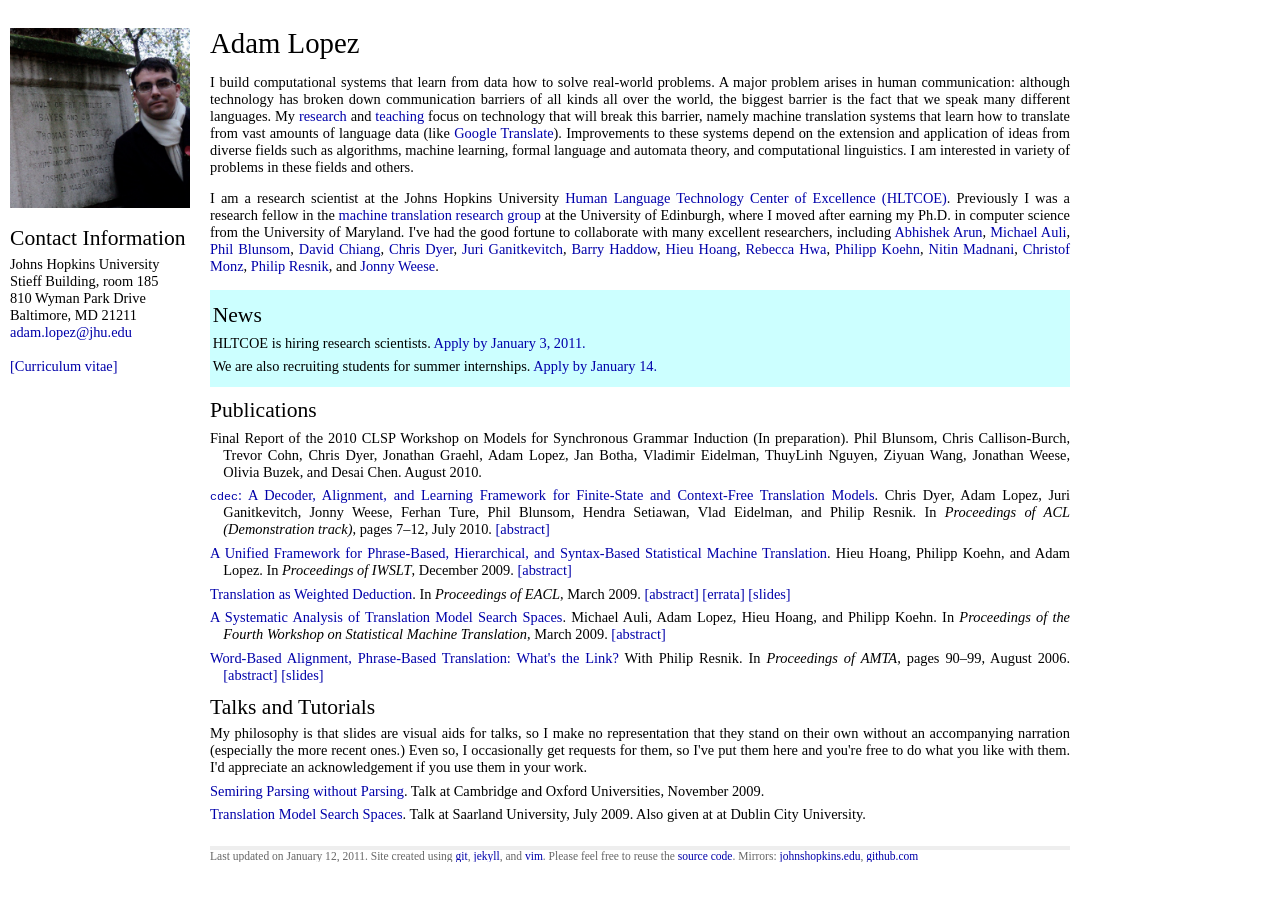
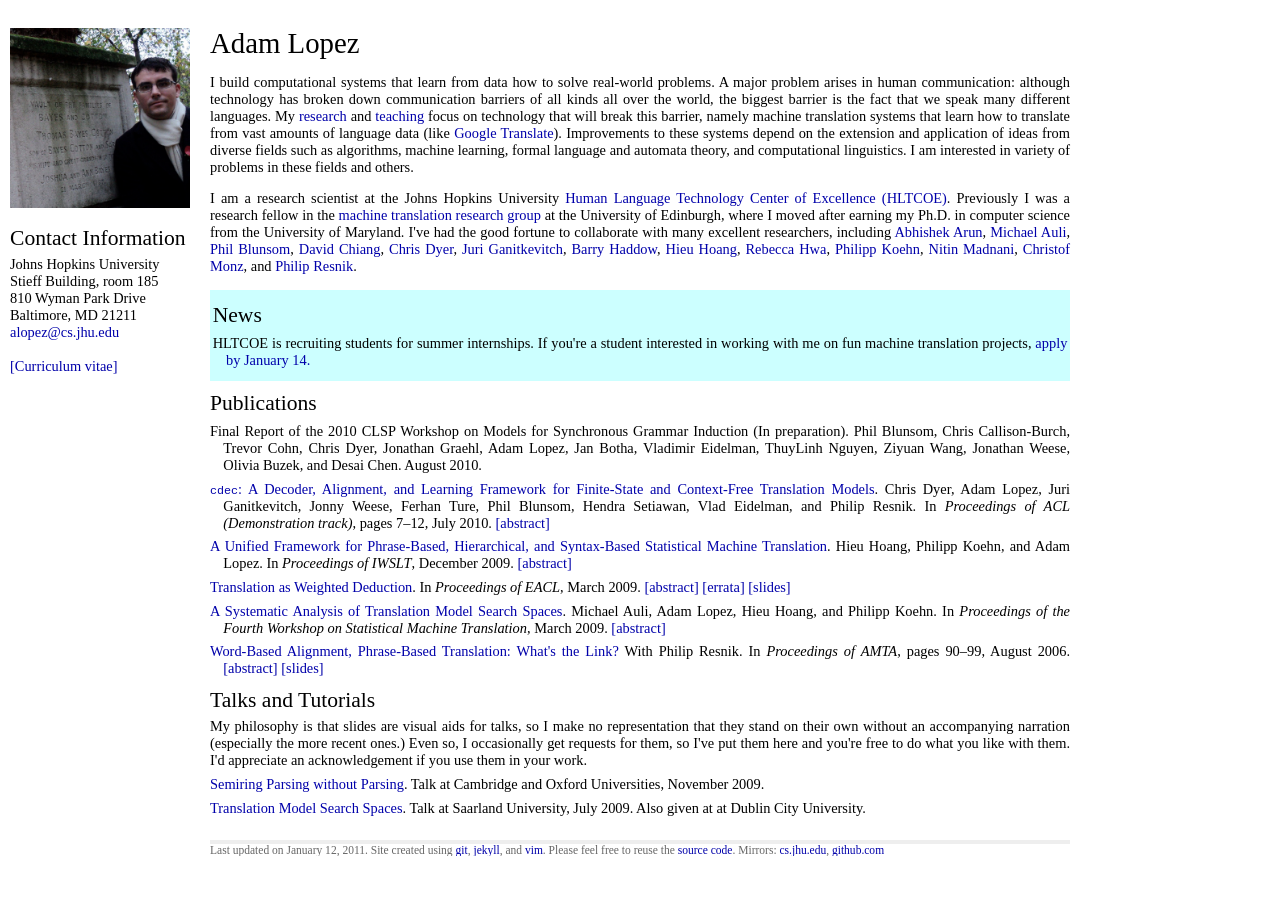
Before and after one commit to alopez/alopez.github.com, a Jekyll site: the page built from index.html, in a window 1280 px wide. Built offline with Jekyll 4.4.1, drawn with Linux system fonts in a browser that asks for light colours.

Commit message:
Updated url and email

```diff
--- a/_layouts/default.html
+++ b/_layouts/default.html
@@ -44,7 +44,7 @@
       Stieff Building, room 185<br/>
       810 Wyman Park Drive<br/>
       Baltimore, MD 21211<br/>
-      <a href="mailto:adam.lopez@jhu.edu">adam.lopez@jhu.edu</a><br/>
+      <a href="mailto:alopez@cs.jhu.edu">alopez@cs.jhu.edu</a><br/>
       <br/>
       <a href="adam_lopez_cv.pdf">[Curriculum vitae]</a>
     </p>
@@ -60,7 +60,7 @@
       and <a href="http://www.vim.org/">vim</a>.
       Please feel free to reuse the
       <a href="http://github.com/alopez/alopez.github.com/tree/master">source code</a>.
-      Mirrors: <a href="https://jshare.johnshopkins.edu/alopez20">johnshopkins.edu</a>,
+      Mirrors: <a href="http://www.cs.jhu.edu/~alopez">cs.jhu.edu</a>,
       <a href="http://alopez.github.com">github.com</a>
     </div>
  </div>
--- a/index.html
+++ b/index.html
@@ -43,16 +43,14 @@ I've had the good fortune to collaborate with many excellent researchers, includ
 <a href="http://www.cs.pitt.edu/~hwa">Rebecca Hwa</a>,
 <a href="http://www.iccs.informatics.ed.ac.uk/~pkoehn/">Philipp Koehn</a>,
 <a href="http://www.desilinguist.org">Nitin Madnani</a>,
-<a href="http://staff.science.uva.nl/~christof/">Christof Monz</a>,
-<a href="http://www.umiacs.umd.edu/%7Eresnik">Philip Resnik</a>, and
-<a href="http://cs.jhu.edu/~jonny/">Jonny Weese</a>.
+<a href="http://staff.science.uva.nl/~christof/">Christof Monz</a>, and
+<a href="http://www.umiacs.umd.edu/%7Eresnik">Philip Resnik</a>.
 </div>
 
 <div id="news" class="news">
 <h2>News</h2>
 <ul>
-<li>HLTCOE is hiring research scientists.  <a href="http://web.jhu.edu/HLTCOE/jobs2.html">Apply by January 3, 2011.</a></li>
-<li>We are also recruiting students for summer internships. <a href="http://web.jhu.edu/HLTCOE/scaleinterns2011.html">Apply by January 14.</a></li>
+<li>HLTCOE is recruiting students for summer internships.  If you're a student interested in working with me on fun machine translation projects, <a href="http://web.jhu.edu/HLTCOE/scaleinterns2011.html">apply by January 14.</a></li>
 </ul>
 </div>
 
```
Also changed, not shown: 1 other file.
